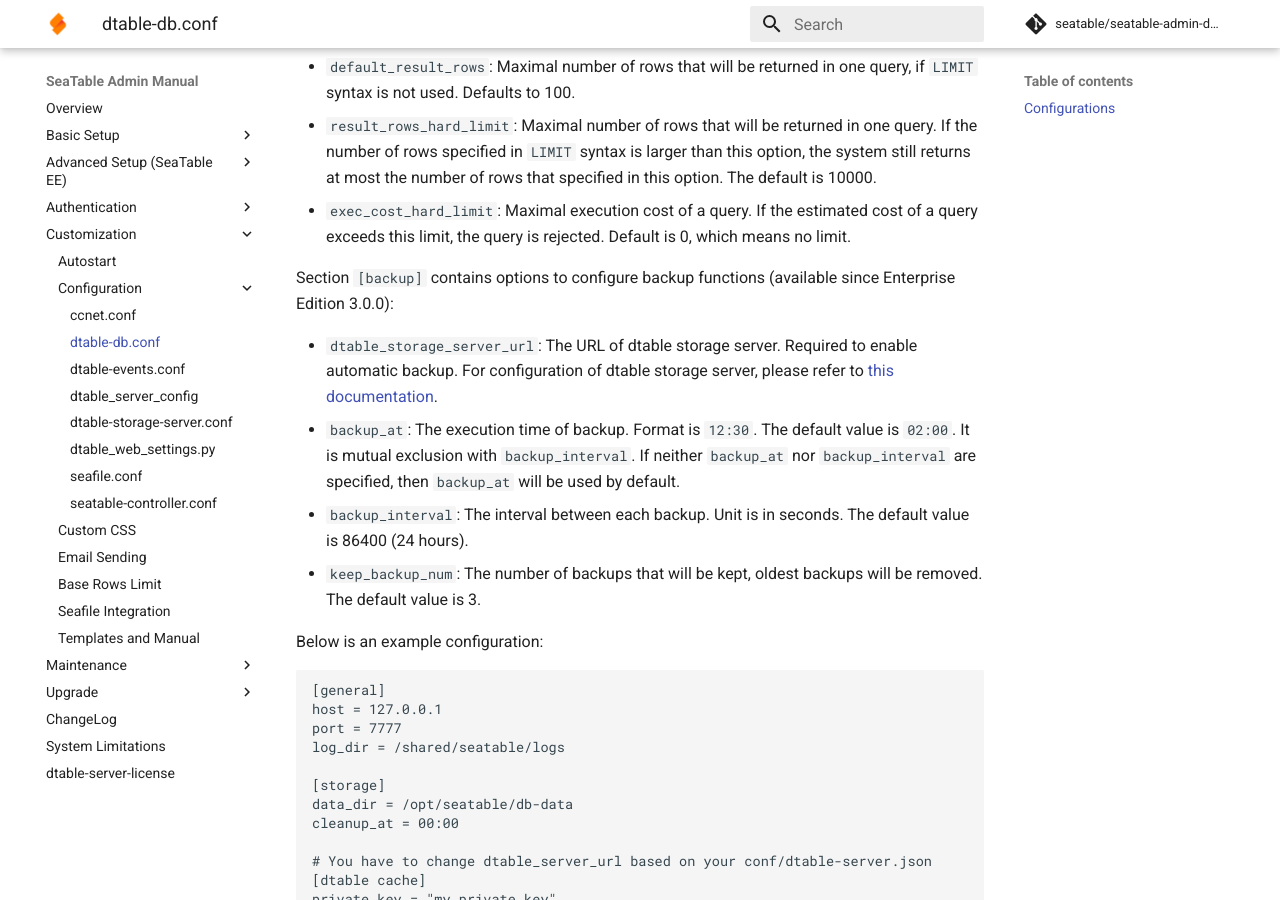
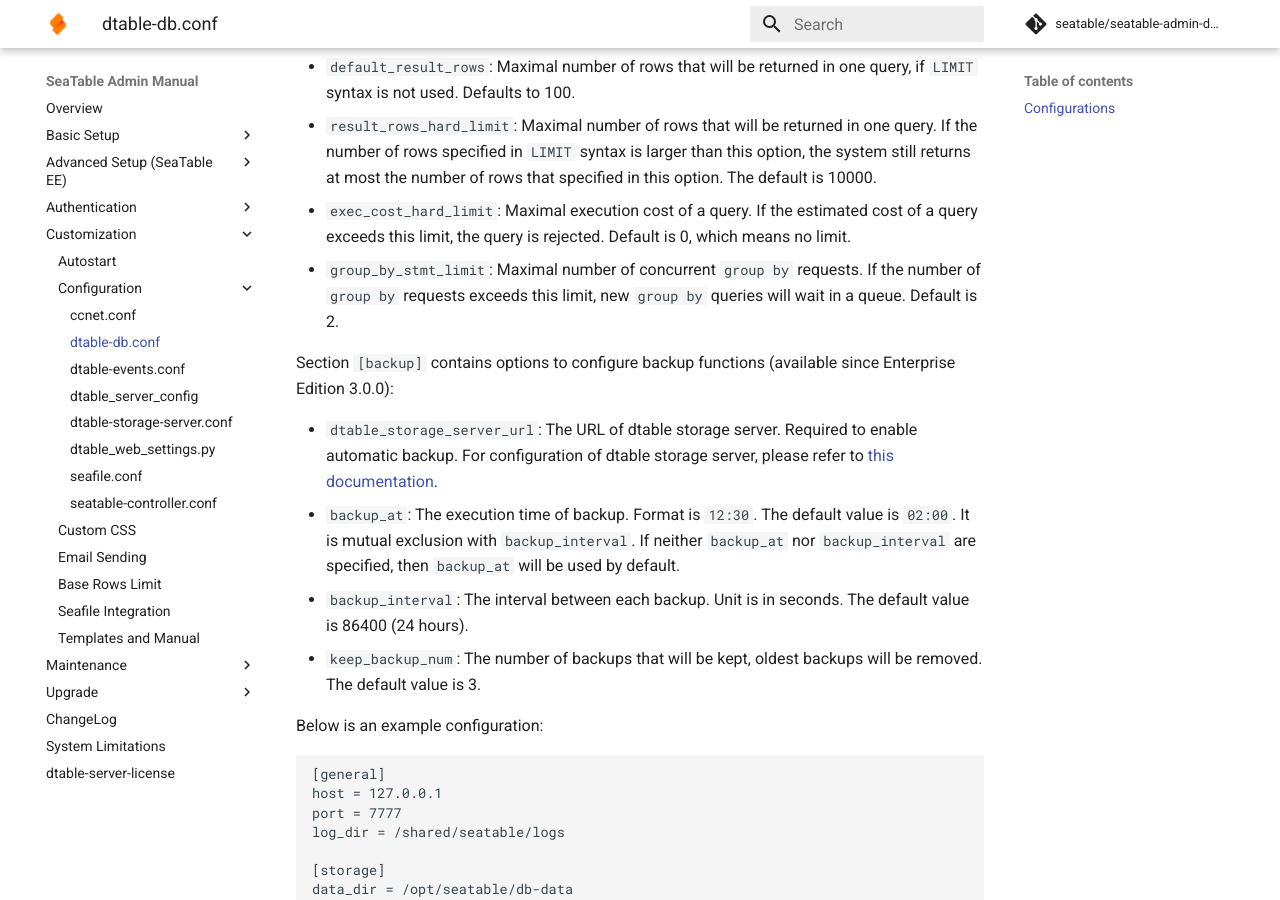
Before and after one commit to seatable/seatable-admin-docs, an MkDocs documentation site: the page built from manual/config/dtable_db_conf.md, in a window 1280 px wide and 900 px high, scrolled down 1792 px. Built offline with MkDocs 1.6.1 and Material for MkDocs 9.7.7, drawn with Linux system fonts in a browser that asks for light colours; comment, search, counter and statistics services are not loaded.

Commit message:
Limit group by (#114)
* Limit group by

* Update dtable_db_conf.md

---------

Co-authored-by: heran yang <heran.yang@seafile.com>
Co-authored-by: Jiaqiang Xu <jonathan.xu@seafile.com>

```diff
--- a/manual/config/dtable_db_conf.md
+++ b/manual/config/dtable_db_conf.md
@@ -44,6 +44,7 @@
 - `default_result_rows`: Maximal number of rows that will be returned in one query, if `LIMIT` syntax is not used. Defaults to 100.
 - `result_rows_hard_limit`: Maximal number of rows that will be returned in one query. If the number of rows specified in `LIMIT` syntax is larger than this option, the system still returns at most the number of rows that specified in this option. The default is 10000.
 - `exec_cost_hard_limit`: Maximal execution cost of a query. If the estimated cost of a query exceeds this limit, the query is rejected. Default is 0, which means no limit.
+- `group_by_stmt_limit`: Maximal number of concurrent `group by` requests. If the number of `group by` requests exceeds this limit, new `group by` queries will wait in a queue. Default is 2.
 
 Section `[backup]` contains options to configure backup functions (available since Enterprise Edition 3.0.0):
 
```
